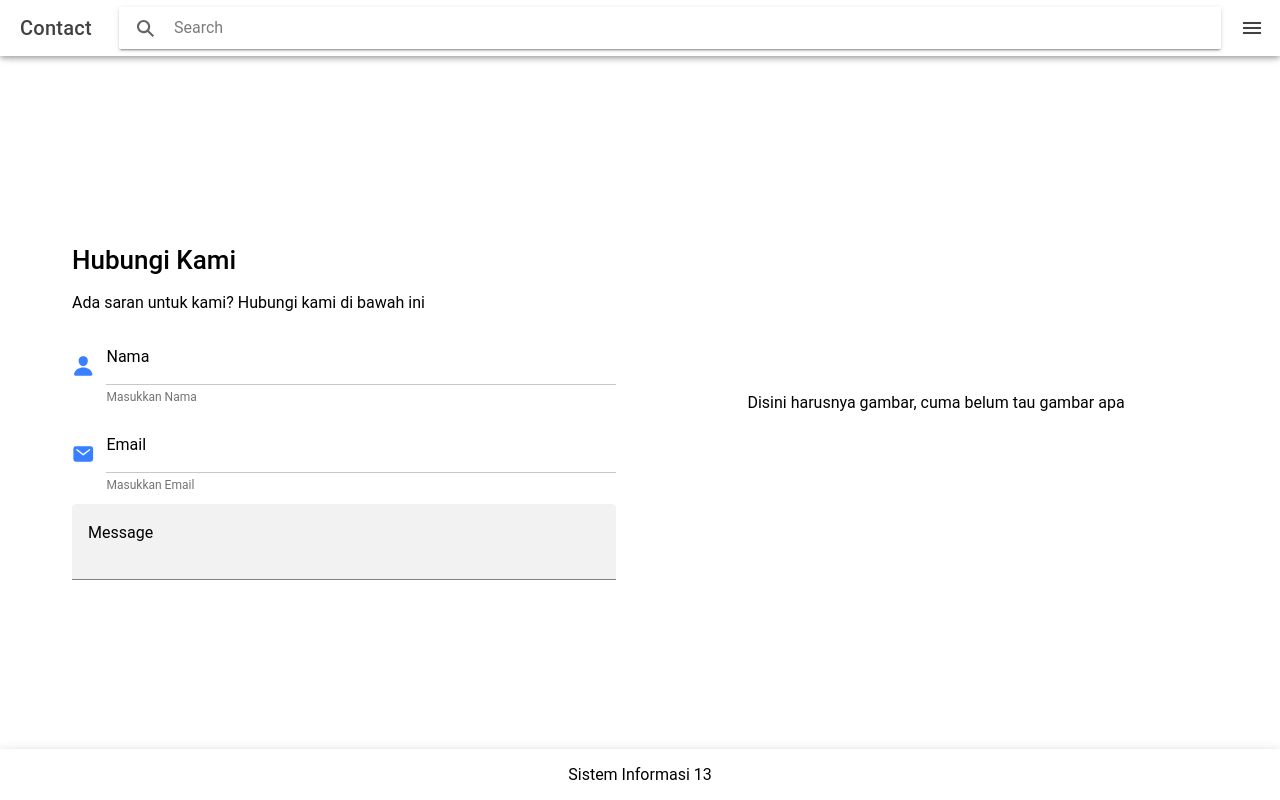
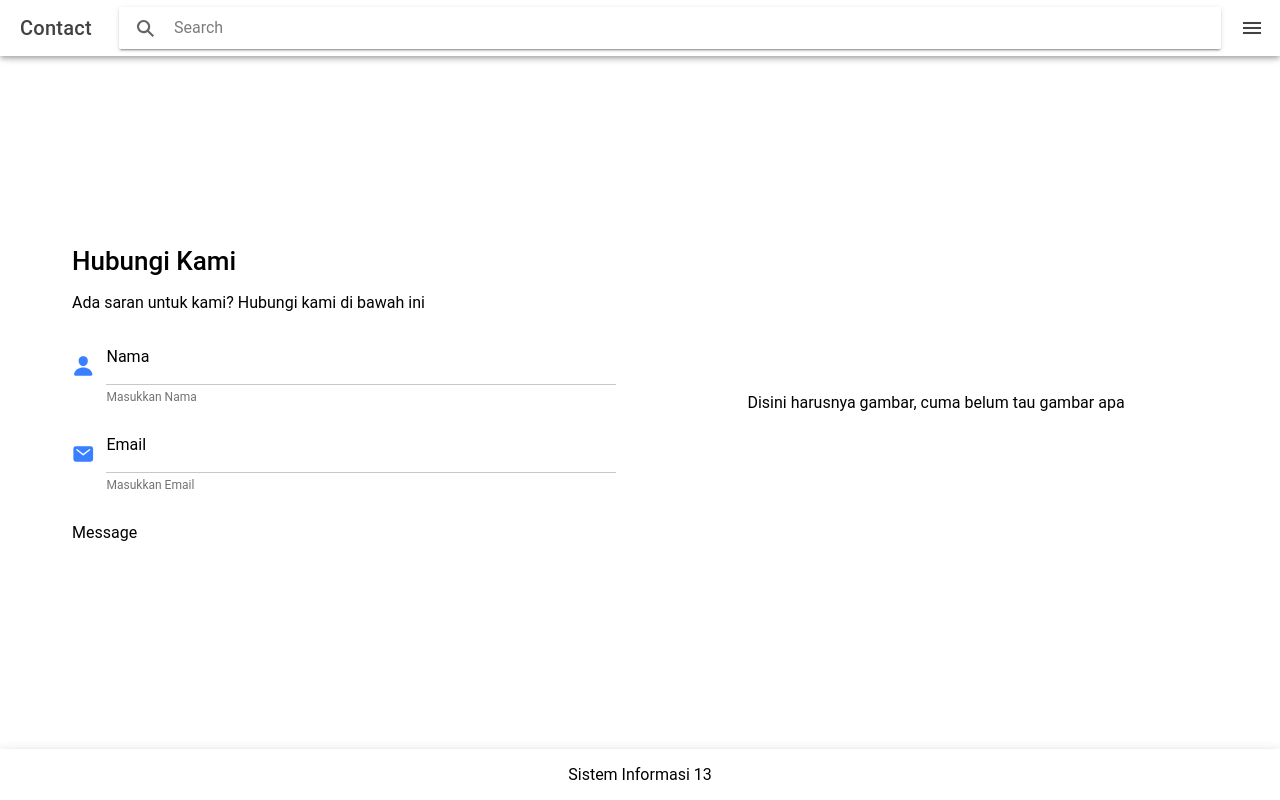
Before and after one commit to FrhnSpwli/Website-Desa, a React (Vite) app: page /contact in a window 1280 px wide. Built offline with nearby package versions, Linux system fonts and the light colour scheme.

Commit message:
fixing textarea component

```diff
--- a/src/components/atoms/textarea.tsx
+++ b/src/components/atoms/textarea.tsx
@@ -8,7 +8,7 @@ interface TextareaProps {
 const Textarea = ({ children }: TextareaProps) => {
 
     return (
-        <IonTextarea label={`${children}`} labelPlacement="floating" fill="solid" placeholder={`Masukkan ${children}`}></IonTextarea>
+        <IonTextarea mode='ios' label={`${children}`} labelPlacement="floating" fill="solid" placeholder={`Masukkan ${children}`}></IonTextarea>
     );
 }
 export default Textarea;
```
